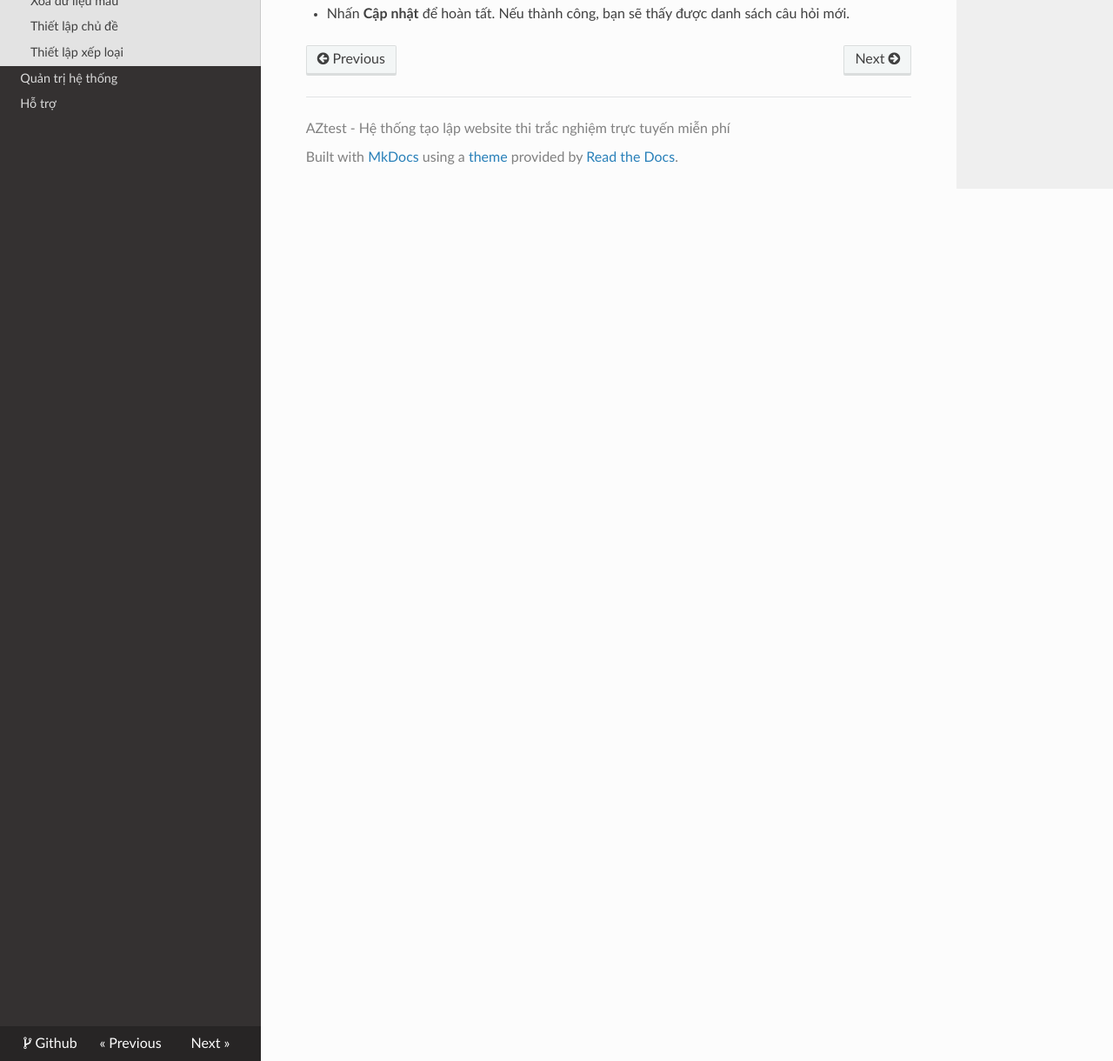
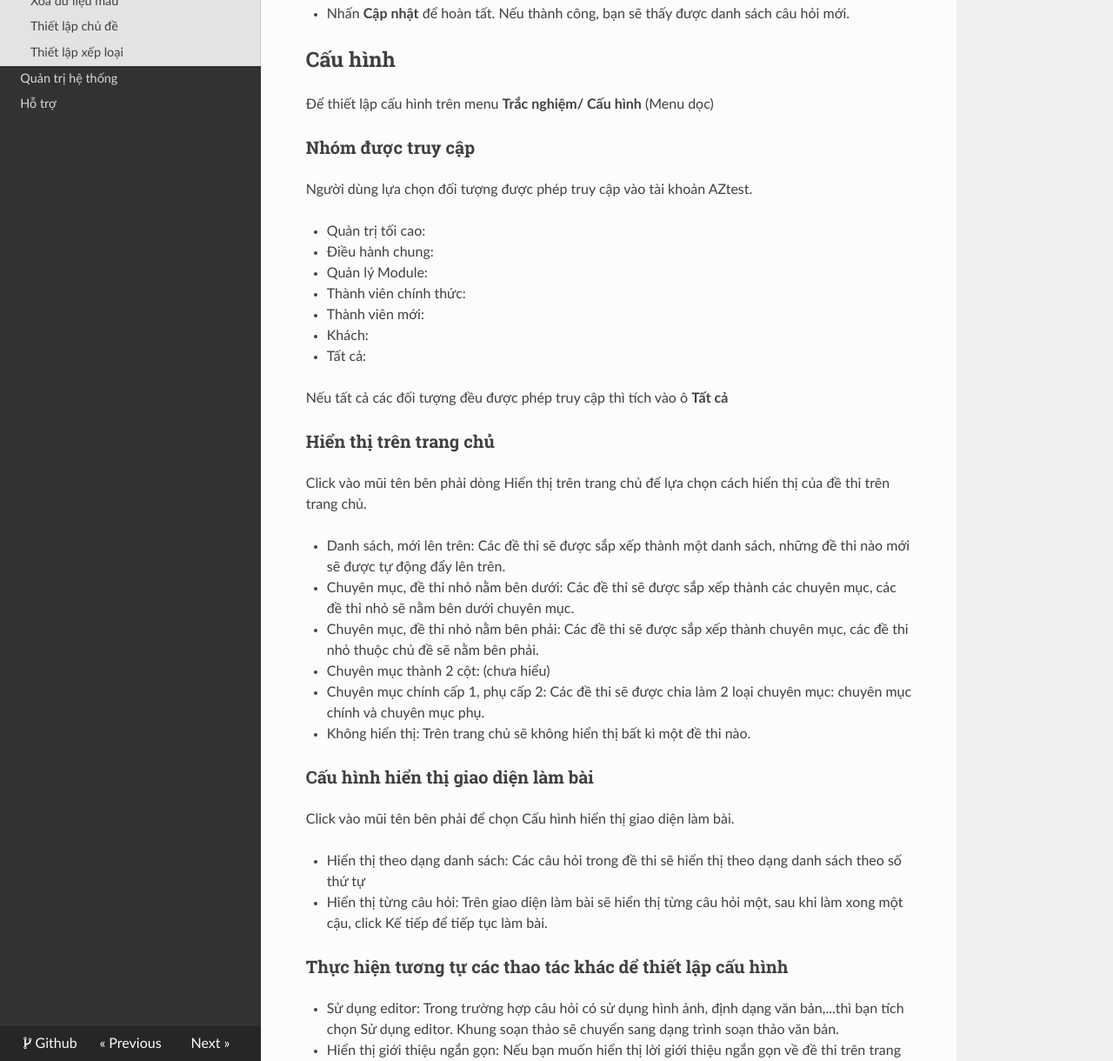
Before and after one commit to mynukeviet/aztest-docs, an MkDocs documentation site: the page built from docs/test.md, in a window 1280 px wide and 1400 px high, scrolled down 11393 px. Shown: the part 180-1400 px from the top of the window at 87% size. Built offline with MkDocs 1.6.1, drawn with Linux system fonts in a browser that asks for light colours; nearby versions of some CDN libraries; some of the changed text lies outside the part shown.

Commit message:
Thêm HD cấu hình Trắc nghiệm

```diff
--- a/docs/test.md
+++ b/docs/test.md
@@ -297,3 +297,57 @@ Nhấn **Ctrl + S** để lưu lại, bây giờ có thể đóng cửa sổ nà
 ![](./images/test/nhap-cau-hoi-tu-word-1.png)
 
 - Nhấn **Cập nhật** để hoàn tất. Nếu thành công, bạn sẽ thấy được danh sách câu hỏi mới.
+
+## Cấu hình
+
+Để thiết lập cấu hình trên menu **Trắc nghiệm/ Cấu hình** (Menu dọc)
+
+### Nhóm được truy cập
+
+Người dùng lựa chọn đối tượng được phép truy cập vào tài khoản AZtest.
+
+- Quản trị tối cao:
+- Điều hành chung:
+- Quản lý Module:
+- Thành viên chính thức:
+- Thành viên mới:
+- Khách:
+- Tất cả:
+
+Nếu tất cả các đối tượng đều được phép truy cập thì tích vào ô **Tất cả**
+
+### Hiển thị trên trang chủ
+
+Click vào mũi tên bên phải dòng Hiển thị trên trang chủ để lựa chọn cách hiển thị của đề thi trên trang chủ.
+
+- Danh sách, mới lên trên: Các đề thi sẽ được sắp xếp thành một danh sách, những đề thi nào mới sẽ được tự động đẩy lên trên.
+- Chuyên mục, đề thi nhỏ nằm bên dưới: Các đề thi sẽ được sắp xếp thành các chuyên mục, các đề thi nhỏ sẽ nằm bên dưới chuyên mục.
+- Chuyên mục, đề thi nhỏ nằm bên phải: Các đề thi sẽ được sắp xếp thành chuyên mục, các đề thi nhỏ thuộc chủ đề sẽ nằm bên phải.
+- Chuyên mục thành 2 cột: (chưa hiểu)
+- Chuyên mục chính cấp 1, phụ cấp 2: Các đề thi sẽ được chia làm 2 loại chuyên mục: chuyên mục chính và chuyên mục phụ.
+- Không hiển thị: Trên trang chủ sẽ không hiển thị bất kì một đề thi nào.
+
+### Cấu hình hiển thị giao diện làm bài
+
+Click vào mũi tên bên phải để chọn Cấu hình hiển thị giao diện làm bài.
+
+- Hiển thị theo dạng danh sách:  Các câu hỏi trong đề thi sẽ hiển thị theo dạng danh sách theo số thứ tự
+- Hiển thị từng câu hỏi: Trên giao diện làm bài sẽ hiển thị từng câu hỏi một, sau khi làm xong một cậu, click Kế tiếp để tiếp tục làm bài.
+
+### Thực hiện tương tự các thao tác khác dể thiết lập cấu hình
+
+- Sử dụng editor: Trong trường hợp câu hỏi có sử dụng hình ảnh, định dạng văn bản,...thì bạn tích chọn Sử dụng editor. Khung soạn thảo sẽ chuyển sang dạng trình soạn thảo văn bản.
+- Hiển thị giới thiệu ngắn gọn: Nếu bạn muốn hiển thị lời giới thiệu ngắn gọn về đề thi trên trang chủ thì tích chọn Hiển thị giới thiệu ngắn gọn.
+- Công cụ xã hội: Nếu bạn muốn chia sẻ kết quả sau khi làm bài thi lên các trang mạng xã hội thì tích chọn công cụ xã hội.
+- Ảnh mặc định:
+- Cấu trúc thư mục upload:
+- Số đề thi chỉ hiển thị link:
+- Số đề thi trên trang danh sách:
+- Vị trí ảnh mặc định: Click vào mũi tên bên phải để lựa chọn vị trí của ảnh mặc định. Bạn có thể lựa chọn không hiển thị; Hiển thị bên trái phần mở đầu hoặc hiển thị bên dưới phần mở đầu.
+- Hiển thị lời giải khi làm bài: Khi tích chọn lời giải sẽ hiện thị trong quá trình làm bài
+- Từ khóa:
+	- Chuyển chữ thường:
+	- Lọc tag alias:
+	- Tự động tạo từ khóa:
+	- Nhắc nhở từ khóa:
+Sau khi đã chọn đầy đủ các mục click Cập nhật để hoàn thành.
```
